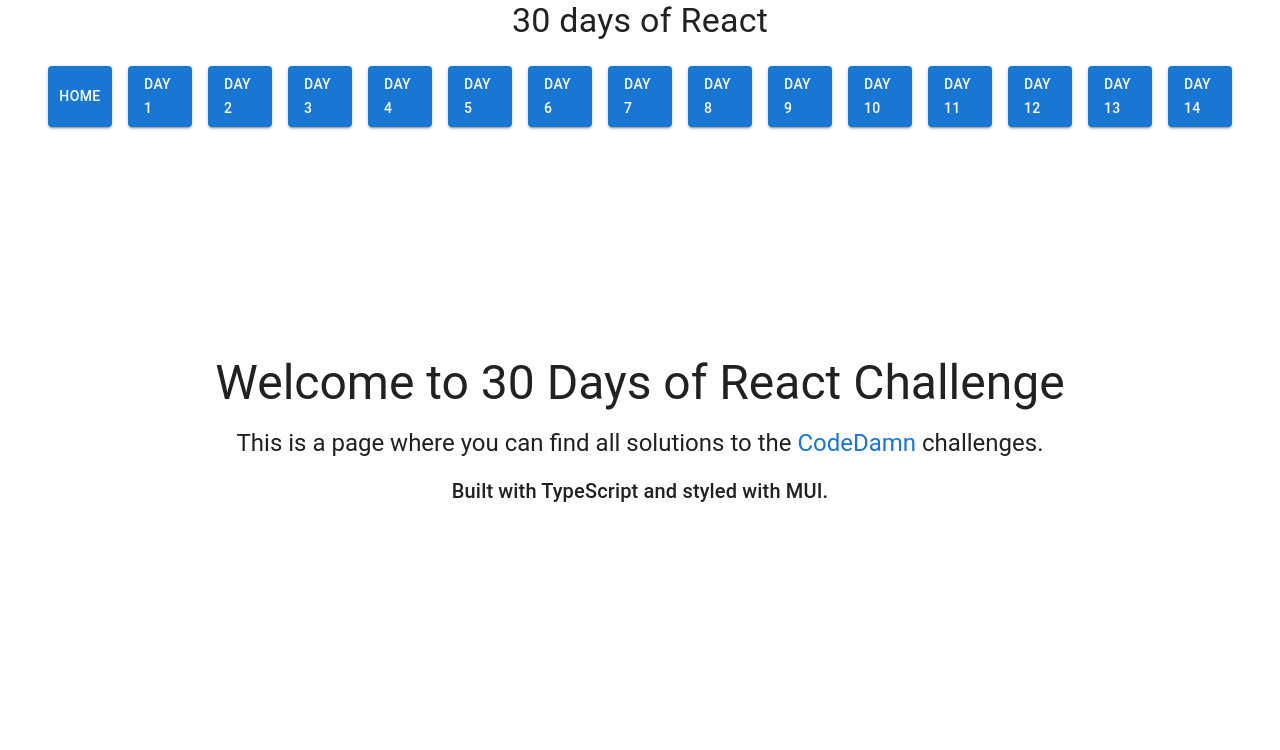
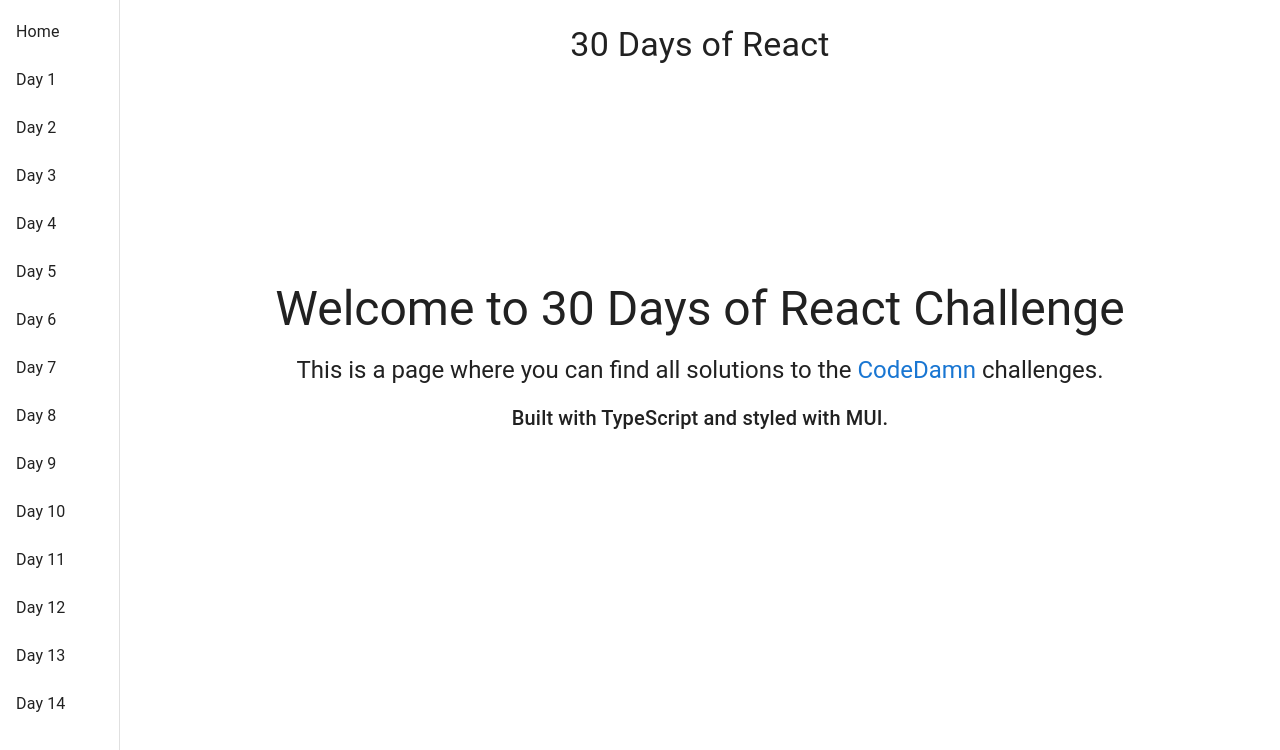
Before and after one commit to Cema2019/codedamn-challenge-30-days-of-react, a React (Vite) app: page / in a window 1280 px wide. Shown: the top 750 px of the page. Built offline with nearby package versions, Linux system fonts and the light colour scheme.

Commit message:
Update responsiveness on Navigation bar for sm screens'

```diff
--- a/components/Navigation.tsx
+++ b/components/Navigation.tsx
@@ -1,22 +1,78 @@
-import React from "react";
+import React, { useState } from "react";
+import {
+  Drawer,
+  List,
+  ListItem,
+  ListItemText,
+  Box,
+  IconButton,
+  useMediaQuery,
+} from "@mui/material";
+import MenuIcon from "@mui/icons-material/Menu";
 import { Link } from "react-router-dom";
-import { Box, Button } from "@mui/material";
 import { routeConfig } from "../routes/routeConfig";
 
-const Navigation: React.FC = () => {
+interface NavigationProps {
+  drawerWidth: number;
+}
+
+const Navigation: React.FC<NavigationProps> = ({ drawerWidth }) => {
+  const [isDrawerOpen, setIsDrawerOpen] = useState(false);
+  const isSmallScreen = useMediaQuery("(max-width:600px)");
+
+  const toggleDrawer = (open: boolean) => () => {
+    setIsDrawerOpen(open);
+  };
+
   return (
-    <Box sx={{ display: "flex", justifyContent: "center", gap: 2, marginY: 3 }}>
-      {routeConfig.map(({ path, label }) => (
-        <Button
-          key={path}
-          variant="contained"
-          component={Link}
-          to={path}
+    <>
+      {isSmallScreen && (
+        <Box
+          sx={{
+            position: "fixed",
+            top: 0,
+            left: 0,
+            zIndex: (theme) => theme.zIndex.drawer + 1,
+            width: "100%",
+            backgroundColor: "background.paper",
+            borderBottom: "1px solid",
+            borderColor: "divider",
+          }}
         >
-          {label}
-        </Button>
-      ))}
-    </Box>
+          <IconButton onClick={toggleDrawer(true)} sx={{ margin: 1 }}>
+            <MenuIcon />
+          </IconButton>
+        </Box>
+      )}
+
+      <Drawer
+        variant={isSmallScreen ? "temporary" : "permanent"}
+        open={isSmallScreen ? isDrawerOpen : true}
+        onClose={toggleDrawer(false)}
+        sx={{
+          width: drawerWidth,
+          flexShrink: 0,
+          "& .MuiDrawer-paper": {
+            width: drawerWidth,
+            boxSizing: "border-box",
+          },
+        }}
+      >
+        <List>
+          {routeConfig.map(({ path, label }) => (
+            <ListItem
+              key={path}
+              component={Link}
+              to={path}
+              onClick={isSmallScreen ? toggleDrawer(false) : undefined}
+              sx={{ color: "inherit", textDecoration: "none" }}
+            >
+              <ListItemText primary={label} />
+            </ListItem>
+          ))}
+        </List>
+      </Drawer>
+    </>
   );
 };
 
--- a/src/App.tsx
+++ b/src/App.tsx
@@ -5,20 +5,32 @@ import {
   Route,
   Navigate,
 } from "react-router-dom";
-import { CssBaseline, Container, Typography } from "@mui/material";
+import { CssBaseline, Box, Typography, useMediaQuery } from "@mui/material";
 import Navigation from "../components/Navigation";
 import { routeConfig } from "../routes/routeConfig";
 
 const App: React.FC = () => {
+
+  const isSmallScreen = useMediaQuery("(max-width:600px)");
+
   return (
     <Router>
       <CssBaseline />
-      <Container maxWidth="md">
+      <Box sx={{ display: "flex" }}>
+
+        <Navigation drawerWidth={120} />
+
+        <Box
+          component="main"
+          sx={{
+            flexGrow: 1,
+            p: 3,
+            mt: isSmallScreen ? "48px" : 0,
+          }}
+        >
           <Typography variant="h4" align="center" gutterBottom>
-          30 days of React
+            30 Days of React
           </Typography>
-
-        <Navigation />
 
           <Routes>
             {routeConfig.map(({ path, element }, index) => (
@@ -26,7 +38,8 @@ const App: React.FC = () => {
             ))}
             <Route path="*" element={<Navigate to="/" />} />
           </Routes>
-      </Container>
+        </Box>
+      </Box>
     </Router>
   );
 };
```
Lines whose indentation alone changed are shown as unchanged.
